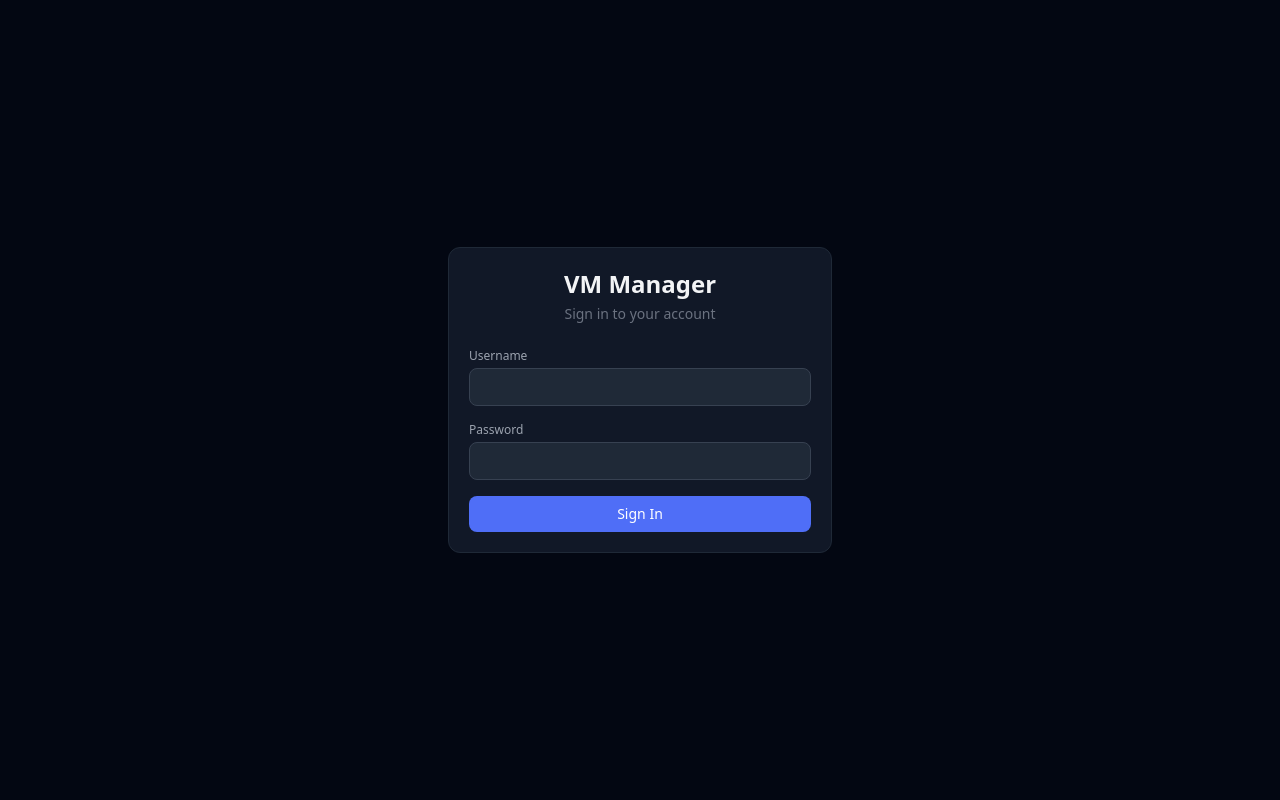
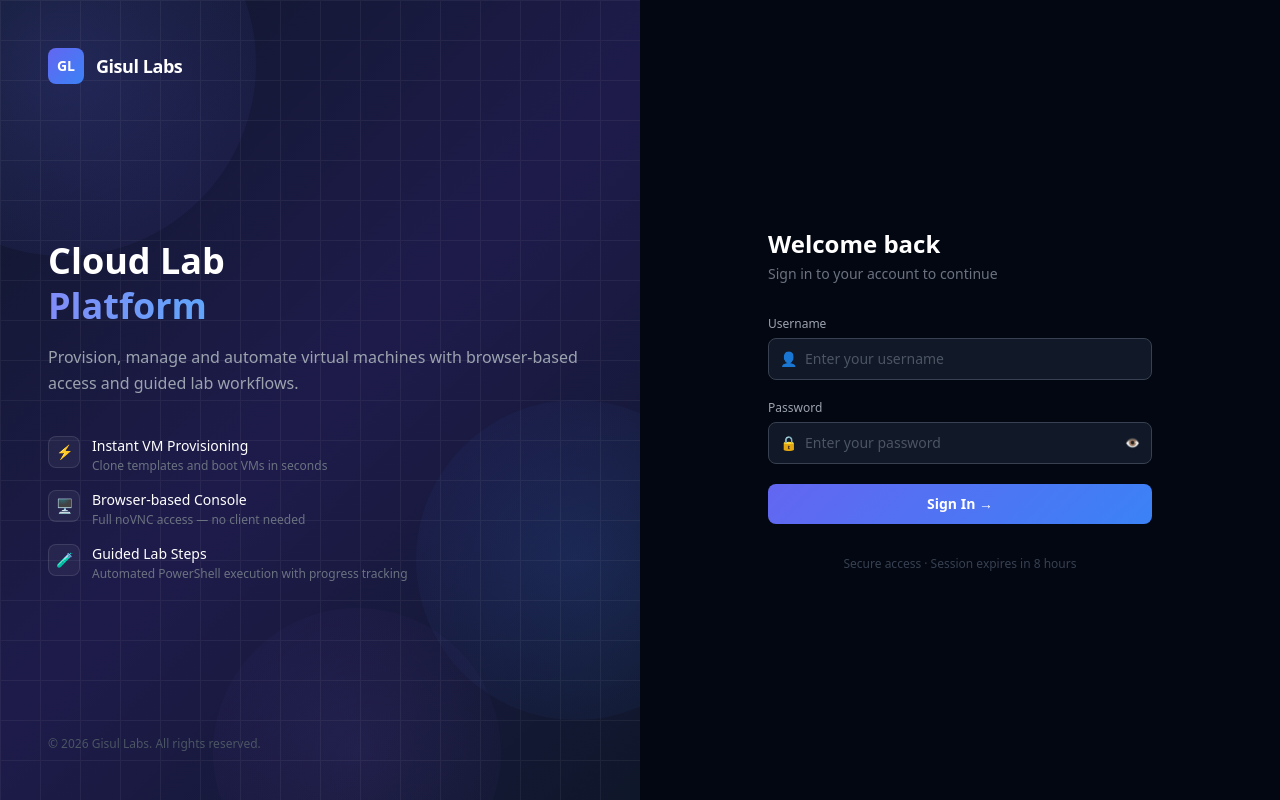
Before and after one commit to gisul-git/Gisul-labs-poc, a Next.js app in the folder frontend/: page /login in a window 1280 px wide. Built offline with nearby package versions, Linux system fonts and the light colour scheme; no server answers.

Commit message:
Changed frontend Functionality

```diff
--- a/frontend/app/login/page.jsx
+++ b/frontend/app/login/page.jsx
@@ -9,6 +9,7 @@ export default function LoginPage() {
   const [form, setForm] = useState({ username: '', password: '' });
   const [error, setError] = useState('');
   const [loading, setLoading] = useState(false);
+  const [showPass, setShowPass] = useState(false);
 
   async function handleSubmit(e) {
     e.preventDefault();
@@ -18,33 +19,168 @@ export default function LoginPage() {
       await login(form.username, form.password);
       router.push('/');
     } catch (err) {
-      setError(err.response?.data?.error || 'Login failed');
+      setError(err.response?.data?.error || 'Invalid credentials');
     } finally {
       setLoading(false);
     }
   }
 
   return (
-    <div className="min-h-screen flex items-center justify-center bg-gray-950 px-4">
-      <div className="card w-full max-w-sm">
-        <h1 className="text-2xl font-bold text-center mb-1">VM Manager</h1>
-        <p className="text-gray-500 text-sm text-center mb-6">Sign in to your account</p>
-        {error && <div className="bg-red-900/50 border border-red-700 text-red-300 text-sm rounded-lg px-3 py-2 mb-4">{error}</div>}
-        <form onSubmit={handleSubmit} className="space-y-4">
-          <div>
-            <label className="label">Username</label>
-            <input className="input" type="text" autoComplete="username" value={form.username}
-              onChange={e => setForm(f => ({ ...f, username: e.target.value }))} required />
+    <div className="min-h-screen flex bg-gray-950">
+
+      {/* ── Left panel ── */}
+      <div className="hidden lg:flex lg:w-1/2 relative flex-col justify-between p-12 overflow-hidden"
+        style={{ background: 'linear-gradient(135deg, #0f172a 0%, #1e1b4b 50%, #0f172a 100%)' }}>
+
+        {/* Background orbs */}
+        <div className="absolute inset-0 overflow-hidden pointer-events-none">
+          <div className="absolute -top-32 -left-32 w-96 h-96 rounded-full opacity-20"
+            style={{ background: 'radial-gradient(circle, #6366f1, transparent)' }} />
+          <div className="absolute top-1/2 -right-24 w-80 h-80 rounded-full opacity-15"
+            style={{ background: 'radial-gradient(circle, #3b82f6, transparent)' }} />
+          <div className="absolute -bottom-24 left-1/3 w-72 h-72 rounded-full opacity-10"
+            style={{ background: 'radial-gradient(circle, #8b5cf6, transparent)' }} />
+          {/* Grid pattern */}
+          <div className="absolute inset-0 opacity-5"
+            style={{ backgroundImage: 'linear-gradient(#fff 1px, transparent 1px), linear-gradient(90deg, #fff 1px, transparent 1px)', backgroundSize: '40px 40px' }} />
+        </div>
+
+        {/* Logo */}
+        <div className="relative z-10 flex items-center gap-3">
+          <div className="w-9 h-9 rounded-lg flex items-center justify-center text-white font-bold text-sm"
+            style={{ background: 'linear-gradient(135deg, #6366f1, #3b82f6)' }}>
+            GL
           </div>
-          <div>
-            <label className="label">Password</label>
-            <input className="input" type="password" autoComplete="current-password" value={form.password}
-              onChange={e => setForm(f => ({ ...f, password: e.target.value }))} required />
+          <span className="text-white font-semibold text-lg tracking-tight">Gisul Labs</span>
+        </div>
+
+        {/* Hero text */}
+        <div className="relative z-10">
+          <h1 className="text-4xl font-bold text-white leading-tight mb-4">
+            Cloud Lab<br />
+            <span style={{ background: 'linear-gradient(90deg, #818cf8, #60a5fa)', WebkitBackgroundClip: 'text', WebkitTextFillColor: 'transparent' }}>
+              Platform
+            </span>
+          </h1>
+          <p className="text-gray-400 text-base mb-10 leading-relaxed">
+            Provision, manage and automate virtual machines with browser-based access and guided lab workflows.
+          </p>
+
+          {/* Feature list */}
+          <div className="space-y-4">
+            {[
+              { icon: '⚡', title: 'Instant VM Provisioning', desc: 'Clone templates and boot VMs in seconds' },
+              { icon: '🖥️', title: 'Browser-based Console', desc: 'Full noVNC access — no client needed' },
+              { icon: '🧪', title: 'Guided Lab Steps', desc: 'Automated PowerShell execution with progress tracking' },
+            ].map(f => (
+              <div key={f.title} className="flex items-start gap-3">
+                <div className="w-8 h-8 rounded-lg bg-white/5 border border-white/10 flex items-center justify-center text-sm flex-shrink-0">
+                  {f.icon}
+                </div>
+                <div>
+                  <p className="text-white text-sm font-medium">{f.title}</p>
+                  <p className="text-gray-500 text-xs mt-0.5">{f.desc}</p>
+                </div>
+              </div>
+            ))}
           </div>
-          <button type="submit" className="btn-primary w-full justify-center" disabled={loading}>
-            {loading ? 'Signing in...' : 'Sign In'}
-          </button>
-        </form>
+        </div>
+
+        {/* Footer */}
+        <div className="relative z-10">
+          <p className="text-gray-600 text-xs">© 2026 Gisul Labs. All rights reserved.</p>
+        </div>
+      </div>
+
+      {/* ── Right panel ── */}
+      <div className="flex-1 flex items-center justify-center px-6 py-12 bg-gray-950">
+        <div className="w-full max-w-sm">
+
+          {/* Mobile logo */}
+          <div className="flex items-center gap-2 mb-8 lg:hidden">
+            <div className="w-8 h-8 rounded-lg flex items-center justify-center text-white font-bold text-xs"
+              style={{ background: 'linear-gradient(135deg, #6366f1, #3b82f6)' }}>
+              GL
+            </div>
+            <span className="text-white font-semibold">Gisul Labs</span>
+          </div>
+
+          <h2 className="text-2xl font-bold text-white mb-1">Welcome back</h2>
+          <p className="text-gray-500 text-sm mb-8">Sign in to your account to continue</p>
+
+          {error && (
+            <div className="flex items-center gap-2 bg-red-950/60 border border-red-800 text-red-300 text-sm rounded-lg px-4 py-3 mb-6">
+              <span>⚠</span>
+              <span>{error}</span>
+            </div>
+          )}
+
+          <form onSubmit={handleSubmit} className="space-y-5">
+            {/* Username */}
+            <div>
+              <label className="block text-xs font-medium text-gray-400 mb-1.5">Username</label>
+              <div className="relative">
+                <span className="absolute left-3 top-1/2 -translate-y-1/2 text-gray-500 text-sm">👤</span>
+                <input
+                  className="w-full bg-gray-900 border border-gray-700 rounded-lg pl-9 pr-4 py-2.5 text-sm text-gray-100 placeholder-gray-600 focus:outline-none focus:ring-2 focus:border-transparent transition-all"
+                  style={{ '--tw-ring-color': '#6366f1' }}
+                  type="text"
+                  placeholder="Enter your username"
+                  autoComplete="username"
+                  value={form.username}
+                  onChange={e => setForm(f => ({ ...f, username: e.target.value }))}
+                  required
+                />
+              </div>
+            </div>
+
+            {/* Password */}
+            <div>
+              <label className="block text-xs font-medium text-gray-400 mb-1.5">Password</label>
+              <div className="relative">
+                <span className="absolute left-3 top-1/2 -translate-y-1/2 text-gray-500 text-sm">🔒</span>
+                <input
+                  className="w-full bg-gray-900 border border-gray-700 rounded-lg pl-9 pr-10 py-2.5 text-sm text-gray-100 placeholder-gray-600 focus:outline-none focus:ring-2 focus:border-transparent transition-all"
+                  style={{ '--tw-ring-color': '#6366f1' }}
+                  type={showPass ? 'text' : 'password'}
+                  placeholder="Enter your password"
+                  autoComplete="current-password"
+                  value={form.password}
+                  onChange={e => setForm(f => ({ ...f, password: e.target.value }))}
+                  required
+                />
+                <button
+                  type="button"
+                  className="absolute right-3 top-1/2 -translate-y-1/2 text-gray-500 hover:text-gray-300 text-xs transition-colors"
+                  onClick={() => setShowPass(s => !s)}
+                >
+                  {showPass ? '🙈' : '👁️'}
+                </button>
+              </div>
+            </div>
+
+            {/* Submit */}
+            <button
+              type="submit"
+              disabled={loading}
+              className="w-full py-2.5 px-4 rounded-lg text-sm font-semibold text-white transition-all duration-200 disabled:opacity-60 disabled:cursor-not-allowed flex items-center justify-center gap-2"
+              style={{ background: loading ? '#4338ca' : 'linear-gradient(135deg, #6366f1, #3b82f6)' }}
+            >
+              {loading ? (
+                <>
+                  <span className="inline-block w-4 h-4 border-2 border-white/30 border-t-white rounded-full animate-spin" />
+                  Signing in...
+                </>
+              ) : (
+                'Sign In →'
+              )}
+            </button>
+          </form>
+
+          <p className="text-center text-gray-700 text-xs mt-8">
+            Secure access · Session expires in 8 hours
+          </p>
+        </div>
       </div>
     </div>
   );
```
